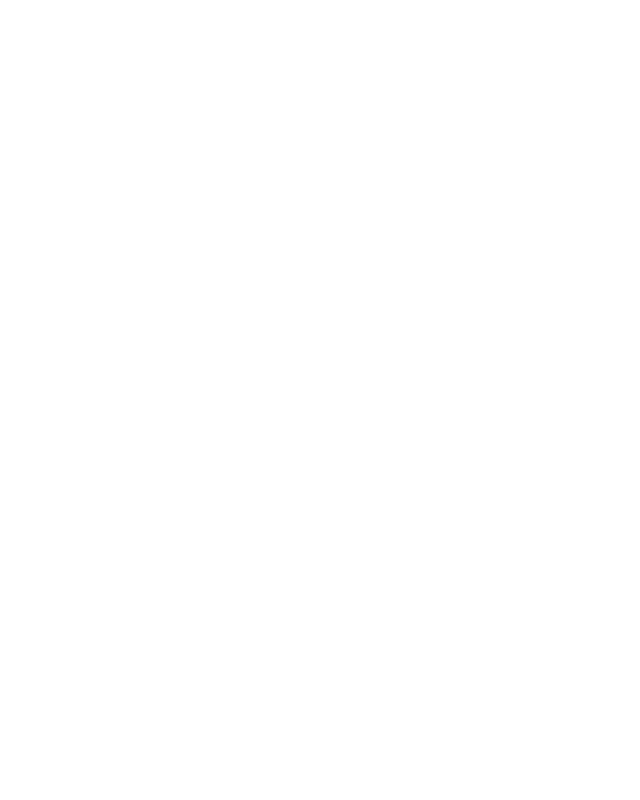
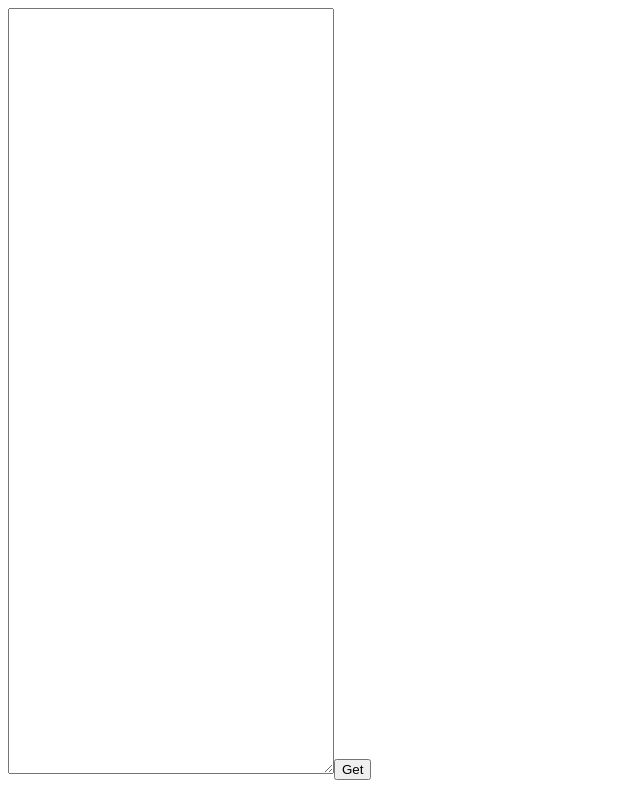
Before and after one commit to Tatiana-312/graphiql-app, a React (Vite) app in the folder graphiql-app/: page / in a window 1280 px wide. Shown: the whole page, without its empty margins (0-640 px from the left). Built offline with nearby package versions, Linux system fonts and the light colour scheme.

Commit message:
feat: add request editor

```diff
--- a/graphiql-app/package.json
+++ b/graphiql-app/package.json
@@ -14,8 +14,11 @@
     "format": "npm run prettier:fix && npm run lint:fix"
   },
   "dependencies": {
+    "@reduxjs/toolkit": "^1.9.5",
     "react": "^18.2.0",
-    "react-dom": "^18.2.0"
+    "react-dom": "^18.2.0",
+    "react-redux": "^8.0.5",
+    "sass": "^1.62.1"
   },
   "devDependencies": {
     "@types/react": "^18.0.28",
--- a/graphiql-app/src/App.tsx
+++ b/graphiql-app/src/App.tsx
@@ -1,7 +1,12 @@
 import './App.css';
+import GraphRequestEditor from './components/GraphRequestEditor/GraphRequestEditor';
 
 function App() {
-  return <></>;
+  return (
+    <>
+      <GraphRequestEditor />
+    </>
+  );
 }
 
 export default App;
--- /dev/null
+++ b/graphiql-app/src/components/GraphRequestEditor/GraphRequestEditor.module.scss
@@ -0,0 +1,9 @@
+.container {
+    display: flex;
+}
+
+.editor {
+    height: 95vh;
+    min-width: 320px;
+    font-size: 18px;
+}
--- /dev/null
+++ b/graphiql-app/src/components/GraphRequestEditor/GraphRequestEditor.tsx
@@ -0,0 +1,50 @@
+import { useState } from 'react';
+import { useAppDispatch, useAppSelector } from '../../redux/hook';
+import { addRequestSchema } from '../../redux/store/requestSchemaSlice';
+import styles from './GraphRequestEditor.module.scss';
+
+const GraphRequestEditor = () => {
+  const dispatch = useAppDispatch();
+  const addSchema = (query: string) => dispatch(addRequestSchema(query));
+  const querySchema = useAppSelector((state) => state.requestSchema);
+
+  const [state, setState] = useState('');
+
+  const url = 'https://rickandmortyapi.com/graphql';
+
+  const makeRequest = async (query: string) => {
+    const res = await fetch(url, {
+      method: 'POST',
+      headers: {
+        'Content-type': 'application/json',
+      },
+      body: JSON.stringify({ query }),
+    });
+
+    const data = await res.json();
+    return data;
+  };
+
+  const handleSubmit = async (e: React.FormEvent<HTMLFormElement>) => {
+    e.preventDefault();
+    setState(JSON.stringify(await makeRequest(querySchema), null, 4));
+  };
+
+  return (
+    <div className={styles.container}>
+      <form onSubmit={handleSubmit}>
+        <textarea
+          className={styles.editor}
+          value={querySchema}
+          onChange={(e) => addSchema(e.target.value)}
+        />
+        <button type="submit">Get</button>
+      </form>
+      <pre>
+        <code>{state}</code>
+      </pre>
+    </div>
+  );
+};
+
+export default GraphRequestEditor;
--- a/graphiql-app/src/main.tsx
+++ b/graphiql-app/src/main.tsx
@@ -2,9 +2,13 @@ import React from 'react';
 import ReactDOM from 'react-dom/client';
 import App from './App';
 import './index.css';
+import store from './redux/store/store';
+import { Provider } from 'react-redux';
 
 ReactDOM.createRoot(document.getElementById('root') as HTMLElement).render(
   <React.StrictMode>
-    <App />
+    <Provider store={store}>
+      <App />
+    </Provider>
   </React.StrictMode>
 );
--- /dev/null
+++ b/graphiql-app/src/redux/hook.ts
@@ -0,0 +1,5 @@
+import { TypedUseSelectorHook, useDispatch, useSelector } from 'react-redux';
+import { AppDispatch, RootState } from './store/store';
+
+export const useAppDispatch = () => useDispatch<AppDispatch>();
+export const useAppSelector: TypedUseSelectorHook<RootState> = useSelector;
--- /dev/null
+++ b/graphiql-app/src/redux/store/requestSchemaSlice.ts
@@ -0,0 +1,13 @@
+import { PayloadAction, createSlice } from '@reduxjs/toolkit';
+
+const requestSchemaSlice = createSlice({
+  name: 'requestSchema',
+  initialState: '',
+  reducers: {
+    addRequestSchema: (_state, { payload }: PayloadAction<string>) => payload,
+  },
+});
+
+export const { addRequestSchema } = requestSchemaSlice.actions;
+
+export default requestSchemaSlice.reducer;
--- /dev/null
+++ b/graphiql-app/src/redux/store/store.ts
@@ -0,0 +1,13 @@
+import { configureStore } from '@reduxjs/toolkit';
+import requestSchemaReducer from './requestSchemaSlice';
+
+const store = configureStore({
+  reducer: {
+    requestSchema: requestSchemaReducer,
+  },
+});
+
+export default store;
+
+export type RootState = ReturnType<typeof store.getState>;
+export type AppDispatch = typeof store.dispatch;
```
Also changed, not shown: 1 other file (tests, documents, lock files or other folders).
